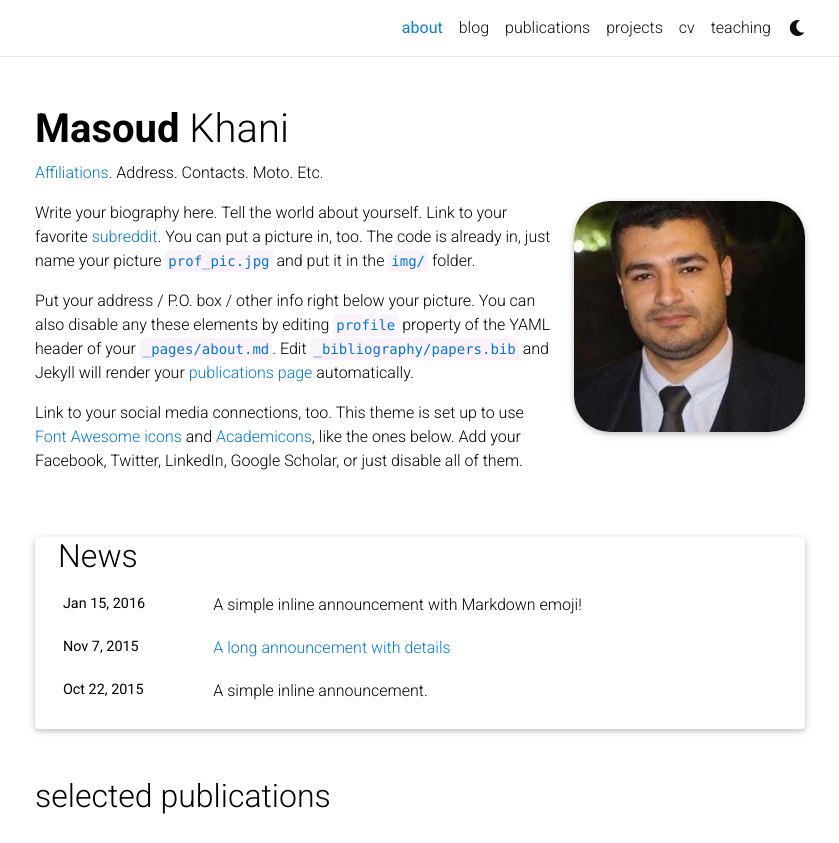
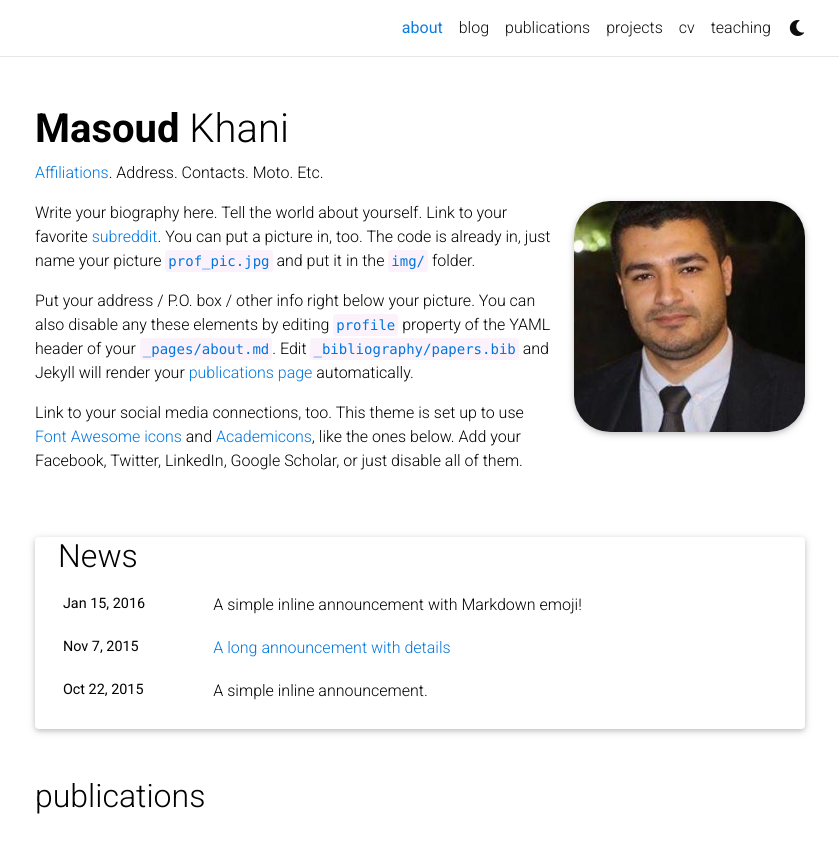
Before and after one commit to msdkhani/msdkhani.github.io, a Jekyll site: the page built from _pages/about.md, in a window 1280 px wide and 1195 px high, cut to the strip 0-843 px from the top of the window. Shown: the whole strip, without its empty margins (220-1059 px from the left). Built offline with Jekyll 4.4.1, drawn with Linux system fonts in a browser that asks for light colours; comment, search, counter and statistics services are not loaded; a style sheet for code colours, icons or effects is not loaded.

Commit message:
Update about.html

```diff
--- a/_layouts/about.html
+++ b/_layouts/about.html
@@ -55,7 +55,7 @@ layout: default
 
           <!-- Selected papers -->
           {% if page.selected_papers -%}
-            <h2><a href="{{ '/publications/' | relative_url }}" style="color: inherit;">selected publications</a></h2>
+            <h2 style="color: inherit;">publications</h2>
             {%- include selected_papers.html %}
           {%- endif %}
 
```
